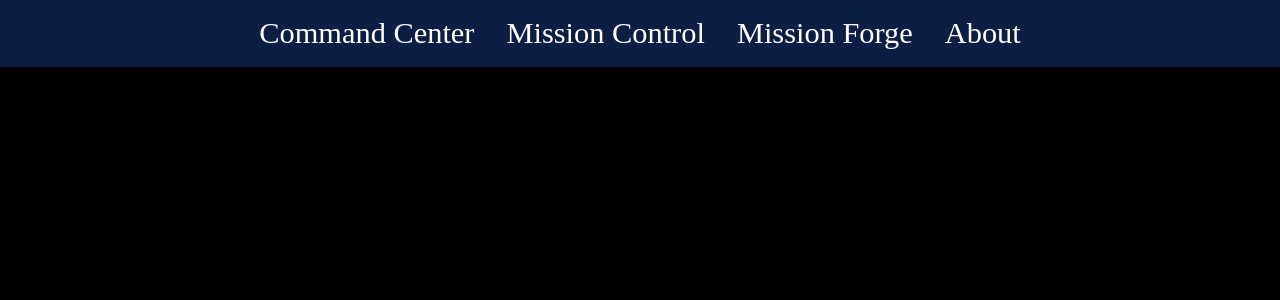
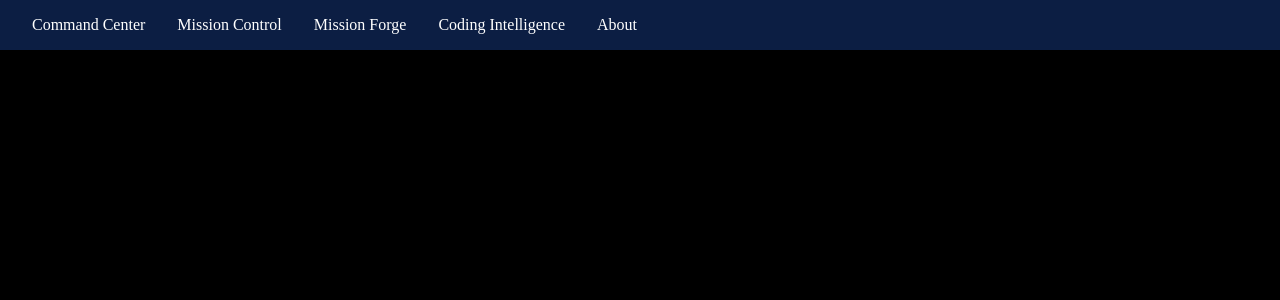
Before and after one commit to srinivasagudi0/StarkOS-Web, a React app in the folder frontend/: page /coding in a window 1280 px wide. Shown: the top 300 px of the page. Built offline with nearby package versions, Linux system fonts and the light colour scheme; the HTML template or start-up script is replaced by a standard one.

Commit message:
Add Coding Intelligence page and update navigation links

```diff
--- a/frontend/src/App.jsx
+++ b/frontend/src/App.jsx
@@ -3,6 +3,7 @@ import CommandCenter from './command_center'
 import MissionControl from './mission_control'
 import MissionForge from './mission_forge'
 //import MissionTracker from './mission_tracker'
+import Code from './coding'
 import About from './About'
 
 
@@ -14,6 +15,7 @@ function App() {
         <Link to="/">Command Center</Link>
         <Link to="/mission-control">Mission Control</Link>
         <Link to="/missions-forge">Mission Forge</Link>
+        <Link to="/coding">Coding Intelligence</Link>
         <Link to="/About">About</Link>
       </nav>
 
@@ -21,6 +23,7 @@ function App() {
         <Route path="/" element={<CommandCenter />} />
         <Route path="/mission-control" element={<MissionControl />} />
         <Route path="/missions-forge" element={<MissionForge />} />
+        <Route path="/coding" element={<Code />} />
         <Route path="/About" element={<About />} />
 
       </Routes>
--- a/frontend/src/app.css
+++ b/frontend/src/app.css
@@ -227,11 +227,19 @@ body {
 }
 
 nav {
-  text-align: center;
+  display: flex;
   padding: 1rem;
-  font-size: 1.9rem;
+  overflow-x: auto;
+  white-space: nowrap;
   background-color: #122e65aa;
 }
+
+nav a {
+  flex-shrink: 0;
+  color: white;
+  text-decoration: none;
+}
+
 
 nav a {
   color: white;
--- /dev/null
+++ b/frontend/src/coding.jsx
@@ -0,0 +1,10 @@
+
+function Code() {
+    return (
+        <main>
+            <h1>Coding Intelligence</h1>
+        </main>
+    )
+}
+
+export default Code;
```
Also changed, not shown: 1 other file (tests, documents, lock files or other folders).
